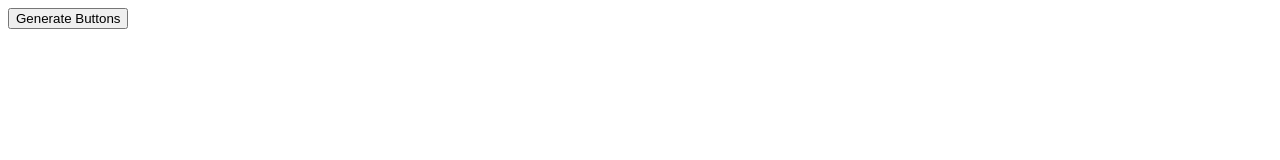
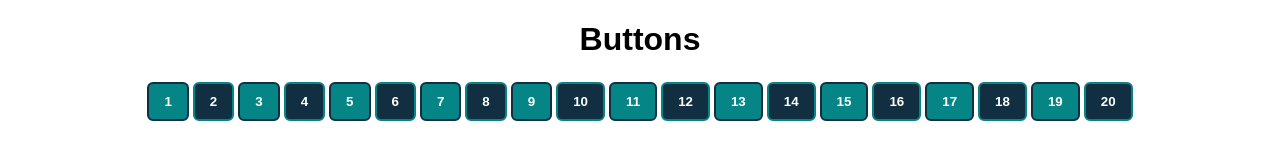
Before and after one commit to devbarceinas/examples-js, a plain HTML site: page order-buttons/index.html in a window 1280 px wide. Drawn offline with Linux system fonts and the light colour scheme.

Commit message:
Nuevas funcionalidades

```diff
--- a/order-buttons/index.html
+++ b/order-buttons/index.html
@@ -5,14 +5,53 @@
   <meta name="viewport" content="width=device-width, initial-scale=1.0">
   <meta http-equiv="X-UA-Compatible" content="ie=edge">
   <title>Document</title>
+
+  <style>
+
+    body {
+      font-family: Arial, Helvetica, sans-serif;
+    }
+
+    #iter {
+      display: flex;
+      justify-content: center;
+    }
+
+    .title {
+      text-align: center;
+    }
+
+    .btn {
+      cursor: pointer;
+      margin: 2px;
+      padding: 10px 15px;
+      border-radius: 6px;
+      font-weight: bold;
+    }
+
+    .btn:nth-child(even) {
+      background-color: #112F41;
+      color: #fff;
+      font-weight: bold;
+      border: 2px solid #068587;
+    }
+
+    .btn:nth-child(odd) {
+      background-color: #068587;
+      color: #fff;
+      font-weight: bold;
+      border: 2px solid #112F41;
+    }
+
+  </style>
 </head>
 <body>
+
   <div class="container">
-        <button id="generateButtons">Generate Buttons</button>
-        <div id="iter">
+    <h1 class="title">Buttons</h1>
+    <div id="iter"></div>
+  </div>
 
-        </div>
-    </div>
   <script src="main.js"></script>
 </body>
 </html>
--- a/order-buttons/main.js
+++ b/order-buttons/main.js
@@ -1,21 +1,27 @@
 (function() {
+
   'use strict';
 
   const newButton = document.querySelector('#generateButtons');
-    const arrNumbers = [1,2,3,4,5,6,7,8,9,10,11,12,13,14,15,16,17,18,19,20];
 
   const showButtons = () => {
-        for (let buttons of arrNumbers) {
+    let element = '';
+    for (let i = 1; i <= 20; i++) {
       let node = document.createElement('button');
-            node.setAttribute('iter', buttons);
+      node.setAttribute('iter', i);
+      node.className = 'btn';
       node.addEventListener('click', () => {
         alert(node.getAttribute('iter'));
       });
-            let textNode = document.createTextNode(buttons);
+
+      let textNode = document.createTextNode(i);
       node.appendChild(textNode);
-            document.getElementById('iter').appendChild(node);
-        }
+      element = document.getElementById('iter').appendChild(node);
     }
 
-    newButton.addEventListener('click', showButtons);
+    return element;
+  }
+
+  showButtons();
+
 })();
```
Lines whose indentation alone changed are shown as unchanged.
